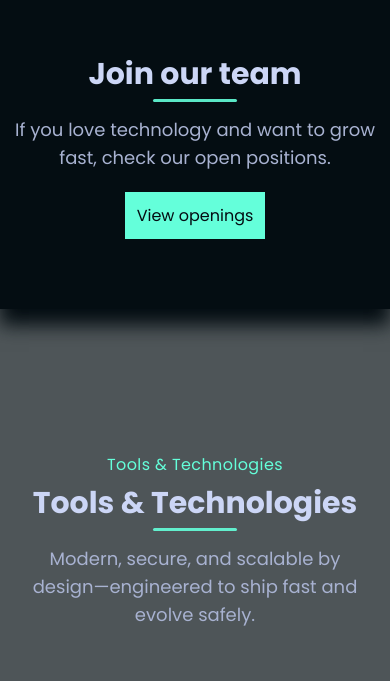
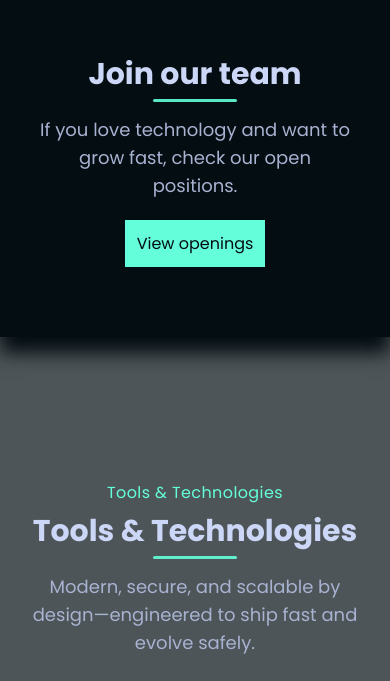
Before and after one commit to sopaclirim/solveylabs-frontend, a React (Vite) app: page / in a window 390 px wide. Shown: the part 3823-4504 px from the top of the page. Built offline with nearby package versions, Linux system fonts and the light colour scheme.

Commit message:
karriera fixed padding x

```diff
--- a/src/components/Footer.jsx
+++ b/src/components/Footer.jsx
@@ -24,7 +24,7 @@ export default function Footer() {
     ];
 
     return (
-        <footer className="pt-16 border-t border-lightest-navy/20 bg-dark-navy">
+        <footer className="pt-16 border-t bg-dark-navy border-dark-navy shadow-[0_-2px_5px_rgba(4,13,18)]">
         <div className="py-10 px-10 lg:px-16 xl:px-36">
             {/* grid 4 kolona në desktop, 1 në mobile */}
             <div className="grid grid-cols-1 md:grid-cols-4 gap-8 text-lightest-slate">
--- a/src/pages/Home.jsx
+++ b/src/pages/Home.jsx
@@ -96,7 +96,7 @@ export default function Home(){
       </section>
 
       {/* KARRIERA (teaser) */}
-      <section id="karriera" className="py-20 md:py-28 bg-dark-navy border-b border-dark-navy shadow-[0_16px_18px_rgba(4,13,18)]">
+      <section id="karriera" className="py-20 px-10 md:py-28 bg-dark-navy border-b border-dark-navy shadow-[0_16px_18px_rgba(4,13,18)]">
         <SectionHeading
           title={t('careers.teaserTitle')}
           subtitle={t('careers.teaserText')}
```
